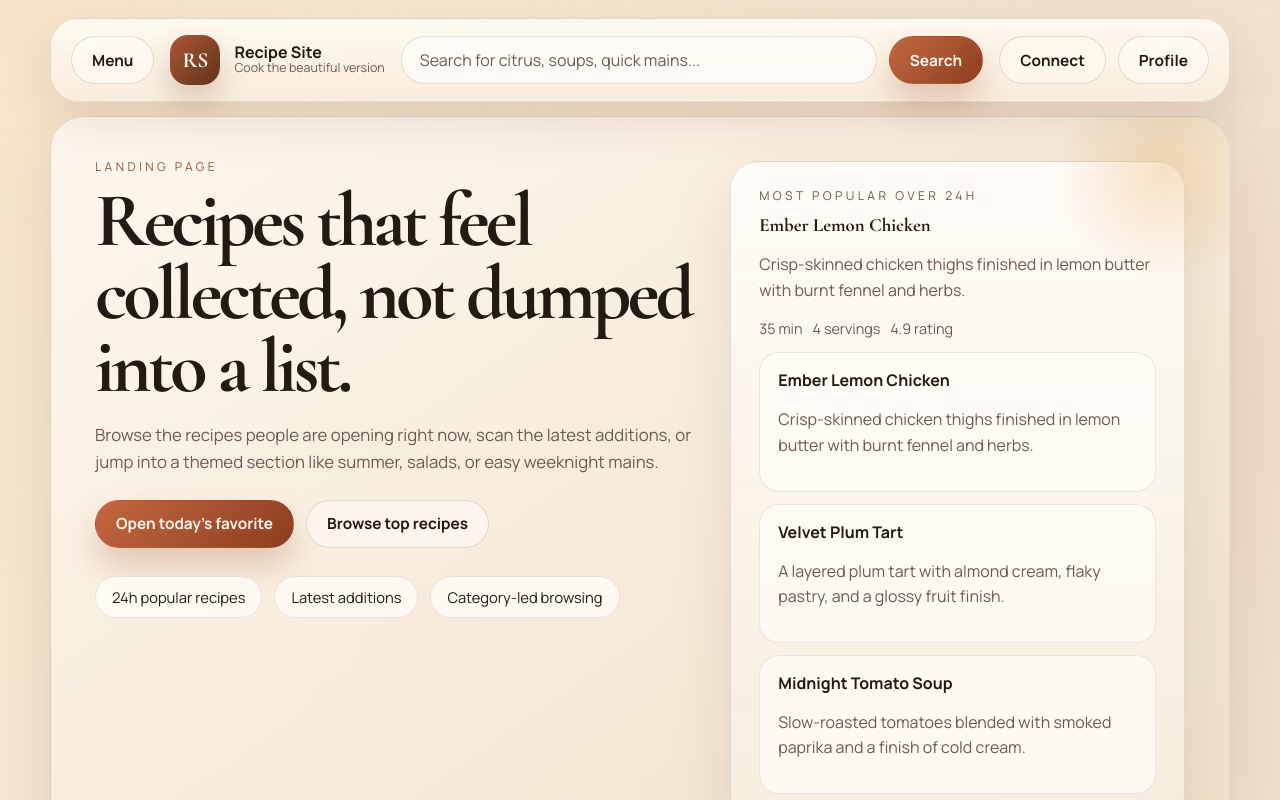
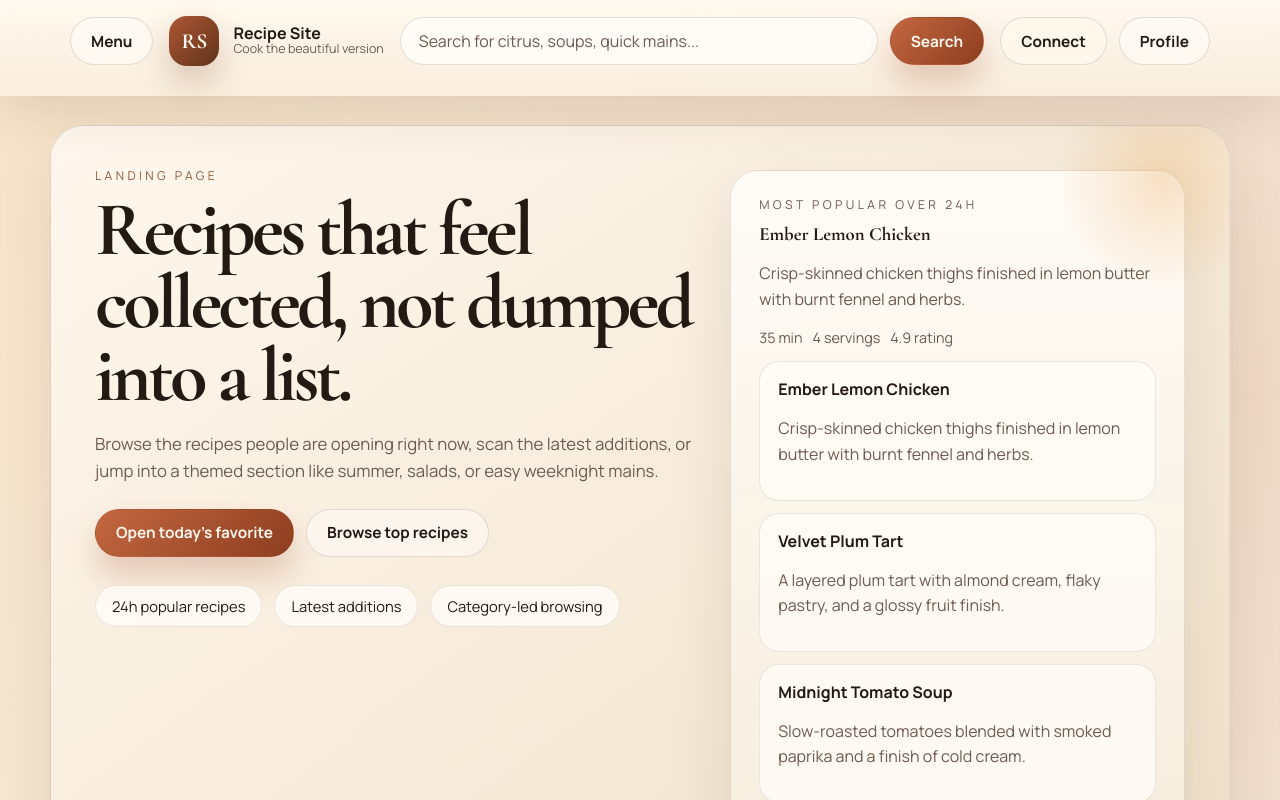
Before and after one commit to IDsuroh/42_ft_transcendence, a React (Vite) app in the folder frontend/: page / in a window 1280 px wide. Shown: the top 800 px of the page. Built offline with nearby package versions, Linux system fonts and the light colour scheme.

Commit message:
changes to css for header and footer to occupy whole screen

```diff
--- a/frontend/src/App.css
+++ b/frontend/src/App.css
@@ -6,7 +6,7 @@
 
 .page-main {
   flex: 1;
-  padding: 0 24px 72px;
+  padding: 125px 24px 72px;
 }
 
 .page-main--auth {
@@ -82,10 +82,14 @@
 }
 
 .site-header {
-  position: sticky;
+  position: fixed;
   top: 0;
   z-index: 40;
-  padding: 18px 24px 0;
+  background:
+    linear-gradient(180deg, rgba(255, 250, 242, 0.94), rgba(249, 238, 222, 0.9));
+  backdrop-filter: blur(18px);
+  box-shadow: 0 18px 50px rgba(68, 43, 30, 0.12);
+
 }
 
 .site-header__inner {
@@ -94,12 +98,8 @@
   gap: 16px;
   align-items: center;
   padding: 16px 20px;
-  border: 1px solid rgba(69, 45, 36, 0.12);
-  border-radius: 28px;
-  background:
-    linear-gradient(180deg, rgba(255, 250, 242, 0.94), rgba(249, 238, 222, 0.9));
-  backdrop-filter: blur(18px);
-  box-shadow: 0 18px 50px rgba(68, 43, 30, 0.12);
+
+
 }
 
 .brand {
@@ -653,6 +653,10 @@
 
 .site-footer {
   padding: 0 24px 28px;
+  background-color: #FFFFFF;
+    background:
+    linear-gradient(180deg, rgba(255, 248, 239, 0.96), rgba(237, 224, 206, 0.96));
+  box-shadow: var(--shadow-soft);
 }
 
 .site-footer__grid {
@@ -660,11 +664,9 @@
   grid-template-columns: 1.15fr 0.85fr 0.85fr;
   gap: 22px;
   padding: 28px;
-  border: 1px solid rgba(67, 43, 32, 0.12);
-  border-radius: 32px;
-  background:
-    linear-gradient(180deg, rgba(255, 248, 239, 0.96), rgba(237, 224, 206, 0.96));
-  box-shadow: var(--shadow-soft);
+  /* border: 1px solid rgba(67, 43, 32, 0.12);
+  border-radius: 32px; */
+
 }
 
 .site-footer__copy {
```
Also changed, not shown: 1 other file (tests, documents, lock files or other folders).
